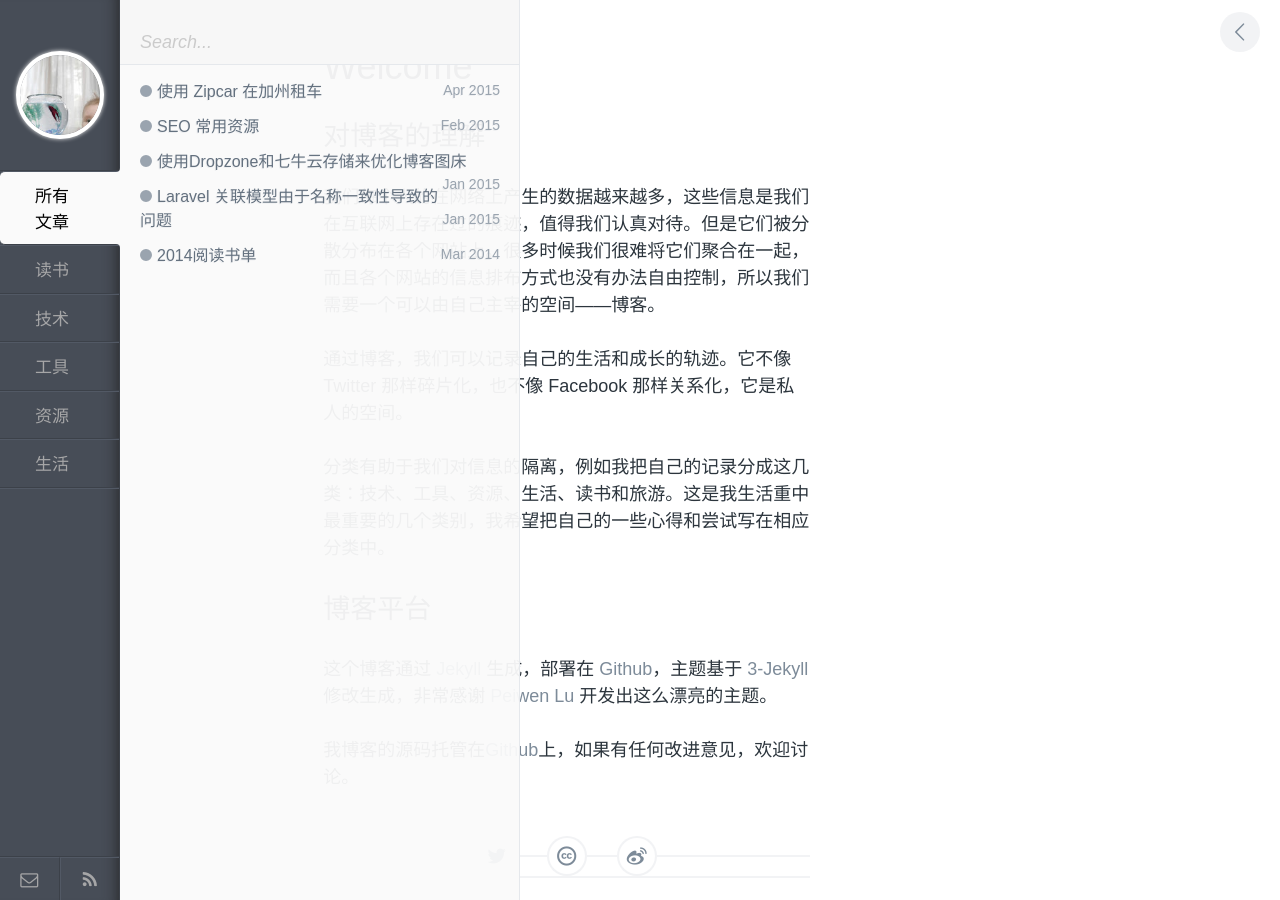
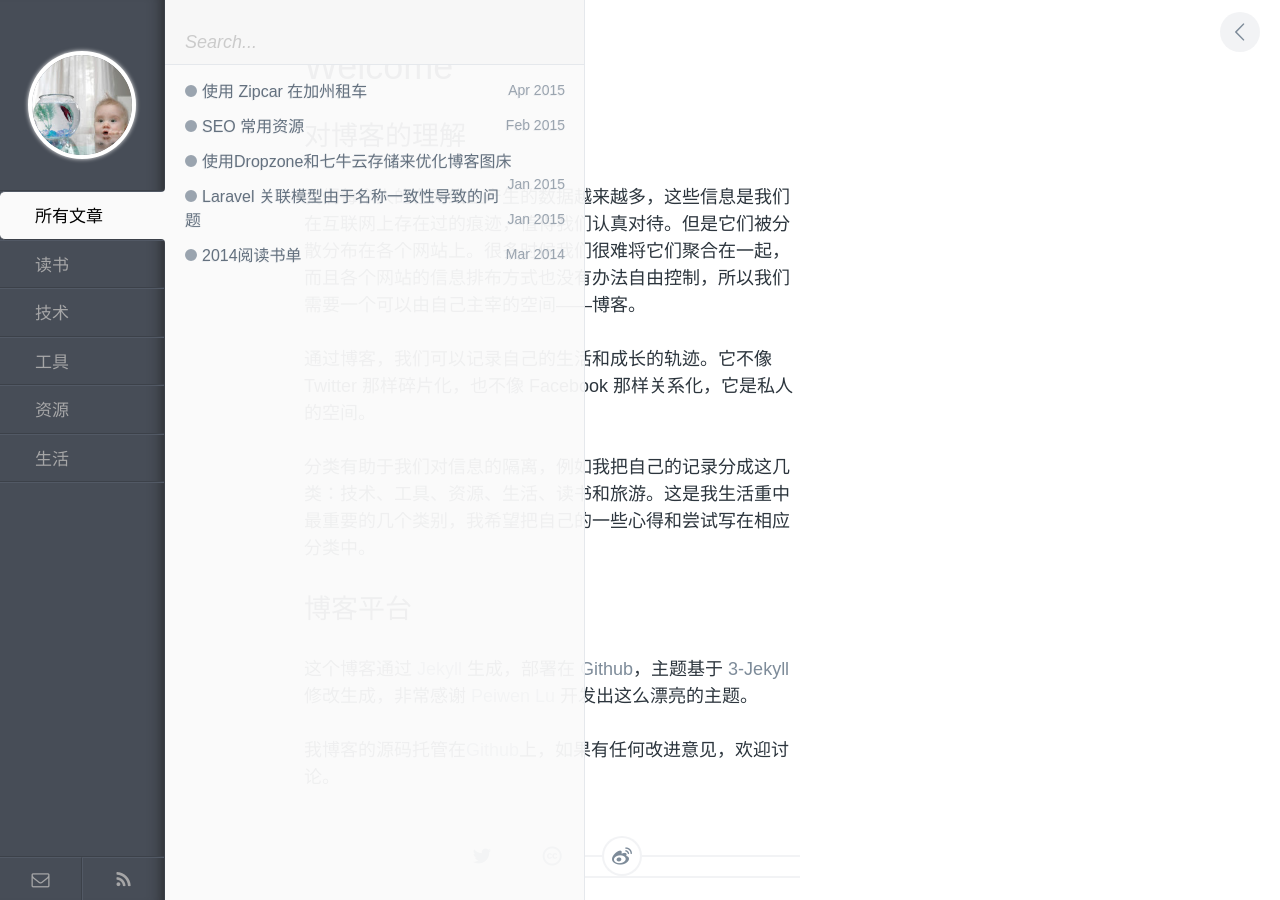
Before and after one commit to polyHong/polyHong.github.io, a Jekyll site: the page built from index.md, in a window 1280 px wide. Built offline with Jekyll 4.4.1, drawn with Linux system fonts in a browser that asks for light colours; Markdown is read by kramdown in place of the engine named in the settings.

Commit message:
modify margin

```diff
--- a/assets/css/style.css
+++ b/assets/css/style.css
@@ -85,7 +85,7 @@ a {
    Tags
 \*---------------------------------*/
 #tags {
-  width: 120px;
+  width: 165px;
   height: 100%;
   background: #474d57;
   border-right: 1px solid #3c4149;
@@ -102,8 +102,8 @@ a {
       display: none; } }
 
 #avatar {
-  width: 80px;
-  height: 80px;
+  width: 100px;
+  height: 100px;
   margin: 55px auto 35px;
   border-radius: 50%;
   box-shadow: 0 0 0px 4px white, 0 0 4px 4px #eee;
@@ -210,7 +210,7 @@ a {
    Posts List
 \*---------------------------------*/
 #posts-list {
-  width: 400px;
+  width: 420px;
   height: 100%;
   background: rgba(250, 250, 250, 0.95);
   border-right: 1px solid #e5e8ec;
@@ -370,8 +370,8 @@ a {
       font-size: 14px; } }
 
 #pjax {
-  padding: 0 6.5% 30px;
-  padding-right:230px;  }
+  padding: 0 5% 30px;
+  padding-right:240px;  }
   #pjax.fadeIn {
     -webkit-animation: fadeIn .3s;
     -moz-animation: fadeIn .3s;
```
